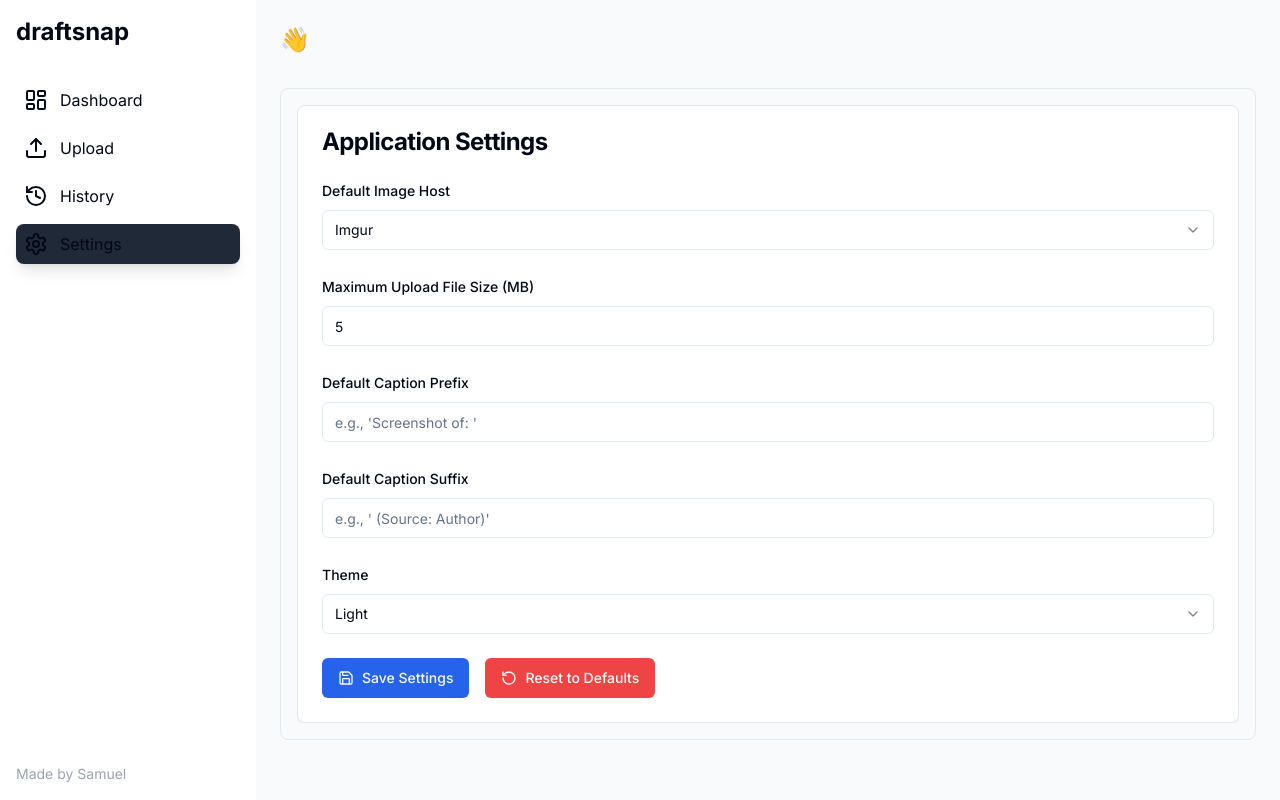
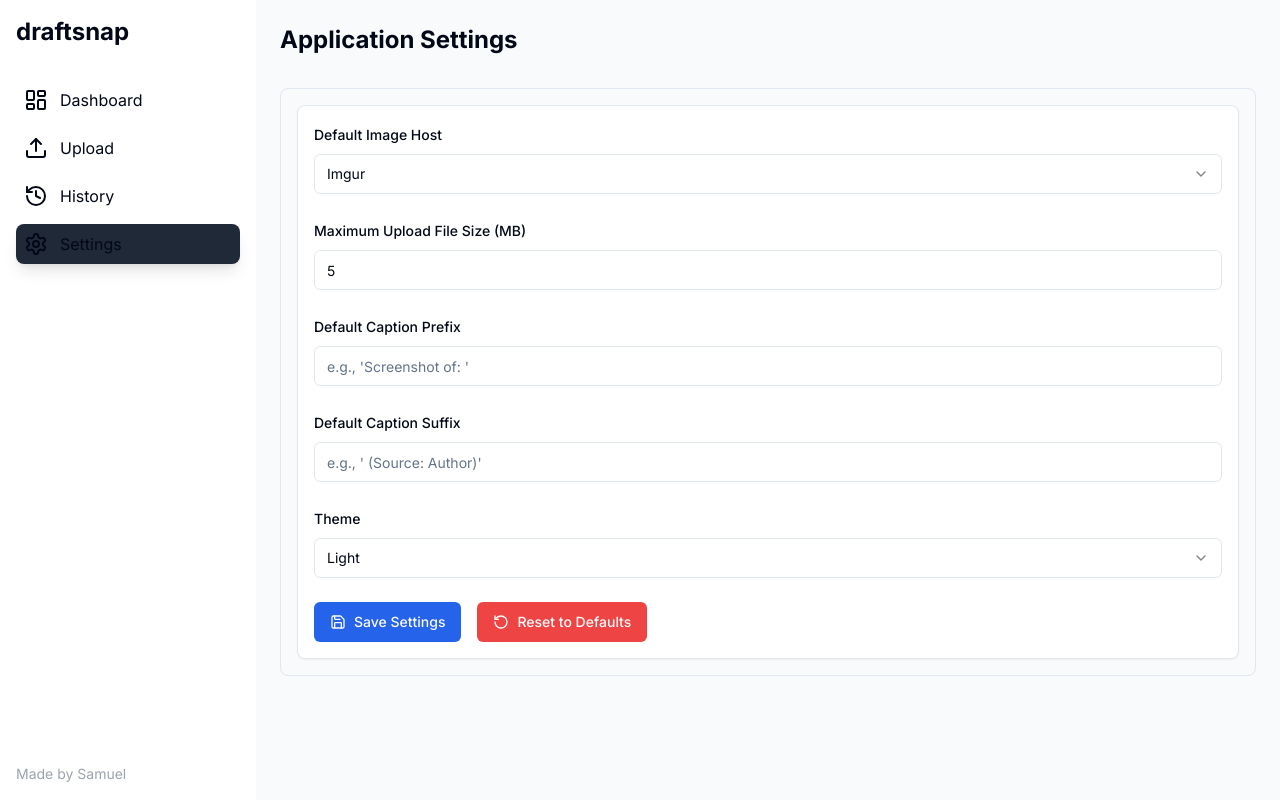
Before and after one commit to Umoren/draftsnap, a Next.js app: page /settings in a window 1280 px wide. Built offline with nearby package versions, Linux system fonts and the light colour scheme.

Commit message:
Latest changes

```diff
--- a/components/Settings.tsx
+++ b/components/Settings.tsx
@@ -50,12 +50,9 @@ export default function SettingsPage() {
 
     return (
         <div className="flex">
-            <main className="flex-1 overflow-y-auto">
+            <main className="flex-1">
                 <Card>
-                    <CardHeader>
-                        <CardTitle>Application Settings</CardTitle>
-                    </CardHeader>
-                    <CardContent className="space-y-6">
+                    <CardContent className="space-y-6 p-4">
                         <div className="space-y-2">
                             <Label htmlFor="imageHost">Default Image Host</Label>
                             <Select
--- a/pages/settings.tsx
+++ b/pages/settings.tsx
@@ -3,7 +3,7 @@ import SettingsPage from '@/components/Settings'
 
 export default function Home() {
     return (
-        <AppLayout>
+        <AppLayout title='Application Settings'>
             <SettingsPage />
         </AppLayout>
     )
```
